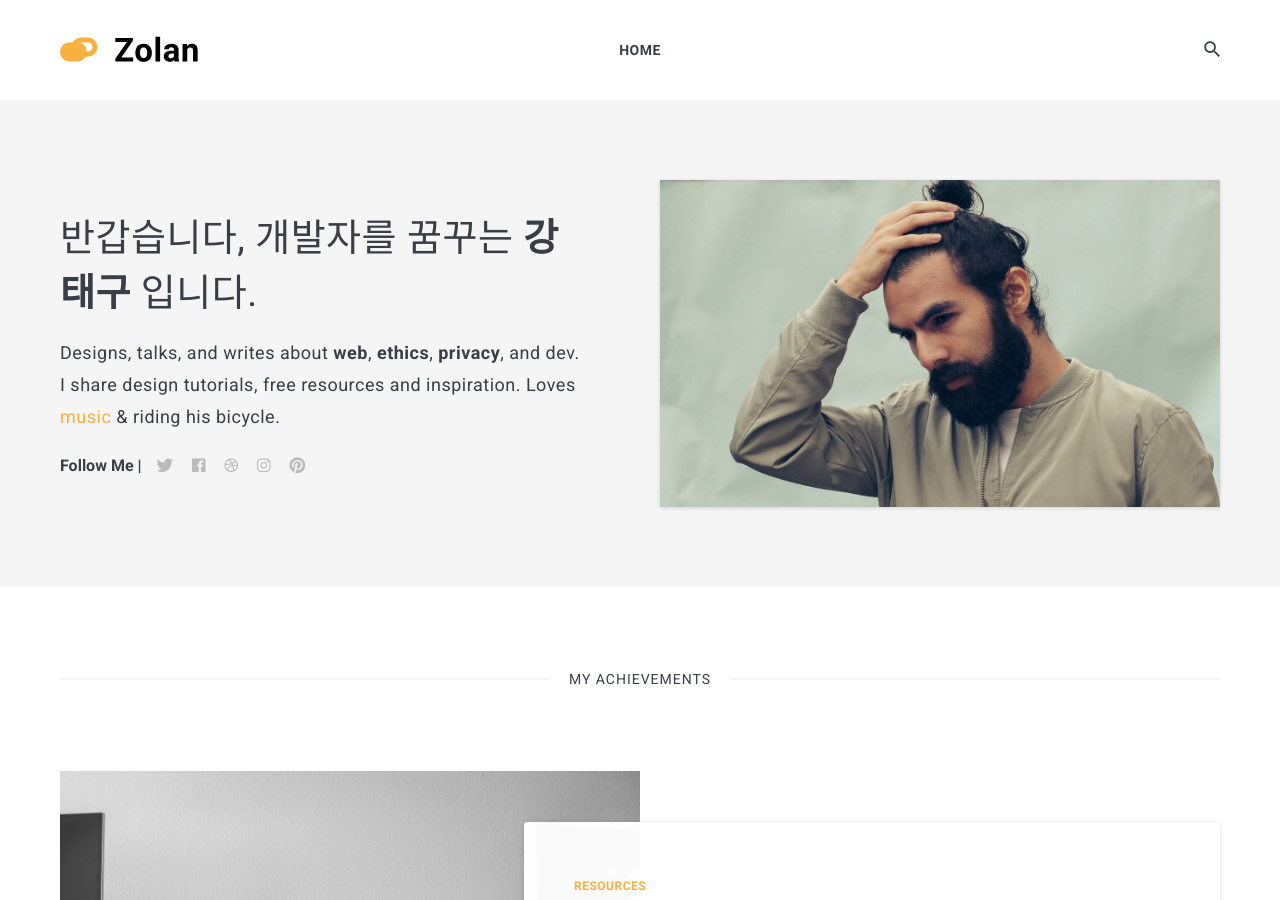
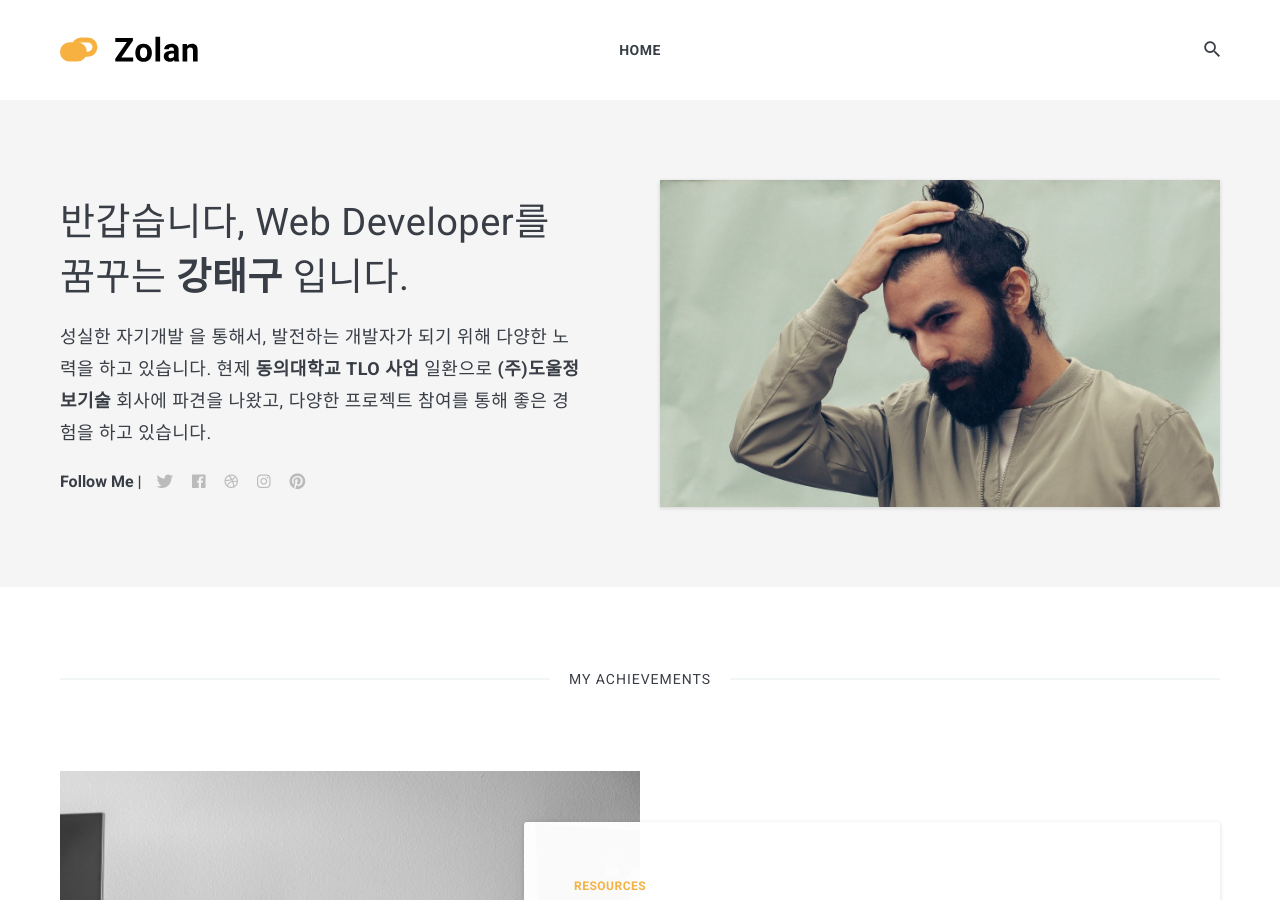
Before and after one commit to kangteagu/KANGTEAGU.github.io, a Jekyll site: the page built from index.html, in a window 1280 px wide and 900 px high. Built offline with Jekyll 4.4.1, drawn with Linux system fonts in a browser that asks for light colours; nearby versions of some CDN libraries; the list of posts is cut into pages by our own code.

Commit message:
title
서브 타이틀 변경

```diff
--- a/_data/settings.yml
+++ b/_data/settings.yml
@@ -10,8 +10,8 @@
 author:
   name: 강태구
   image: 01.jpg
-  say-hello: 반갑습니다, 개발자를 꿈꾸는 <strong>강태구</strong> 입니다.
-  bio: Designs, talks, and writes about <strong>web</strong>, <strong>ethics</strong>, <strong>privacy</strong>, and dev. I share design tutorials, free resources and inspiration. Loves <a href="#">music</a> & riding his bicycle.
+  say-hello: 반갑습니다, Web Developer를 꿈꾸는 <strong>강태구</strong> 입니다.
+  bio: 성실한 <string>자기개발</strong> 을 통해서, 발전하는 개발자가 되기 위해 다양한 노력을 하고 있습니다. 현제 <strong>동의대학교 TLO 사업</strong> 일환으로 <strong>(주)도울정보기술</strong> 회사에 파견을 나왔고, 다양한 프로젝트 참여를 통해 좋은 경험을 하고 있습니다.
 
 
 #-------------------------------
```
